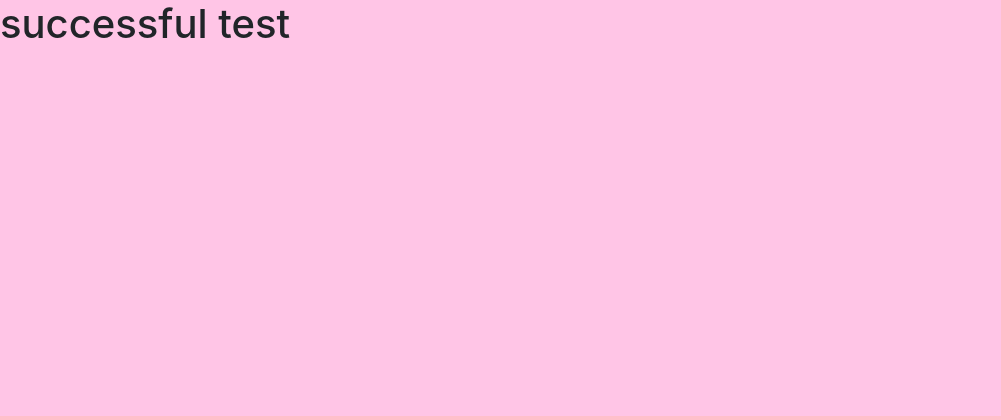
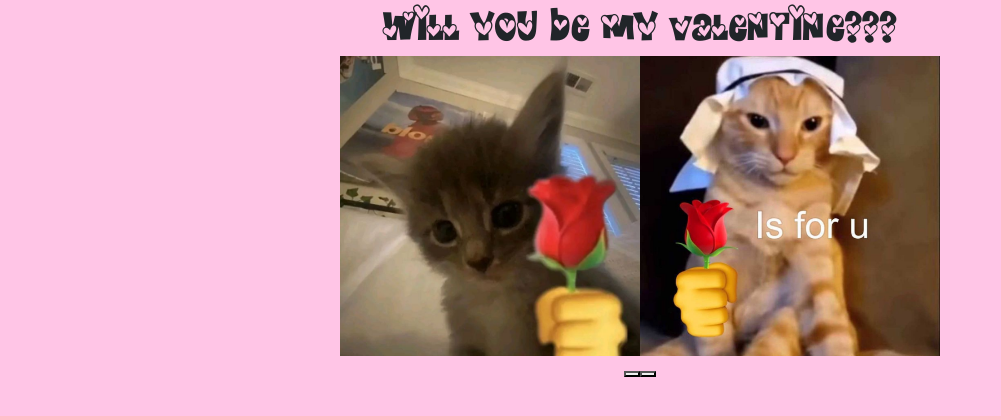
Before and after one commit to mmunozvaltierra/mmunozvaltierra.github.io, a React (Create React App) app: page /lovemeplease in a window 1280 px wide. Shown: the top 416 px of the page, without its empty margins (0-1001 px from the left). Built offline with nearby package versions, Linux system fonts and the light colour scheme.

Commit message:
WIP: set up question page

```diff
--- a/src/pages/ValentinesPage.js
+++ b/src/pages/ValentinesPage.js
@@ -1,9 +1,17 @@
-
+import cat1 from '../images/flowerCat1.jpg'
+import cat2 from '../images/flowerCat2.jpg'
 
 export const ValentinesPage = () => {
     return (
-        <>
-        <h1>successful test</h1>
-        </>
+        <div style={{textAlign: 'center', fontFamily: 'Hearts'}}>
+            <h1>Will you be my valentine??? </h1>
+            <img src={cat1} style={{maxHeight: '300px'}} />
+            <img src={cat2} style={{maxHeight: '300px'}} />
+            <br />
+            <button>
+            </button>
+            <button>
+            </button>
+        </div>
     );
 }
```
Also changed, not shown: src/images/flowerCat1.jpg (added), src/images/flowerCat2.jpg (added).
